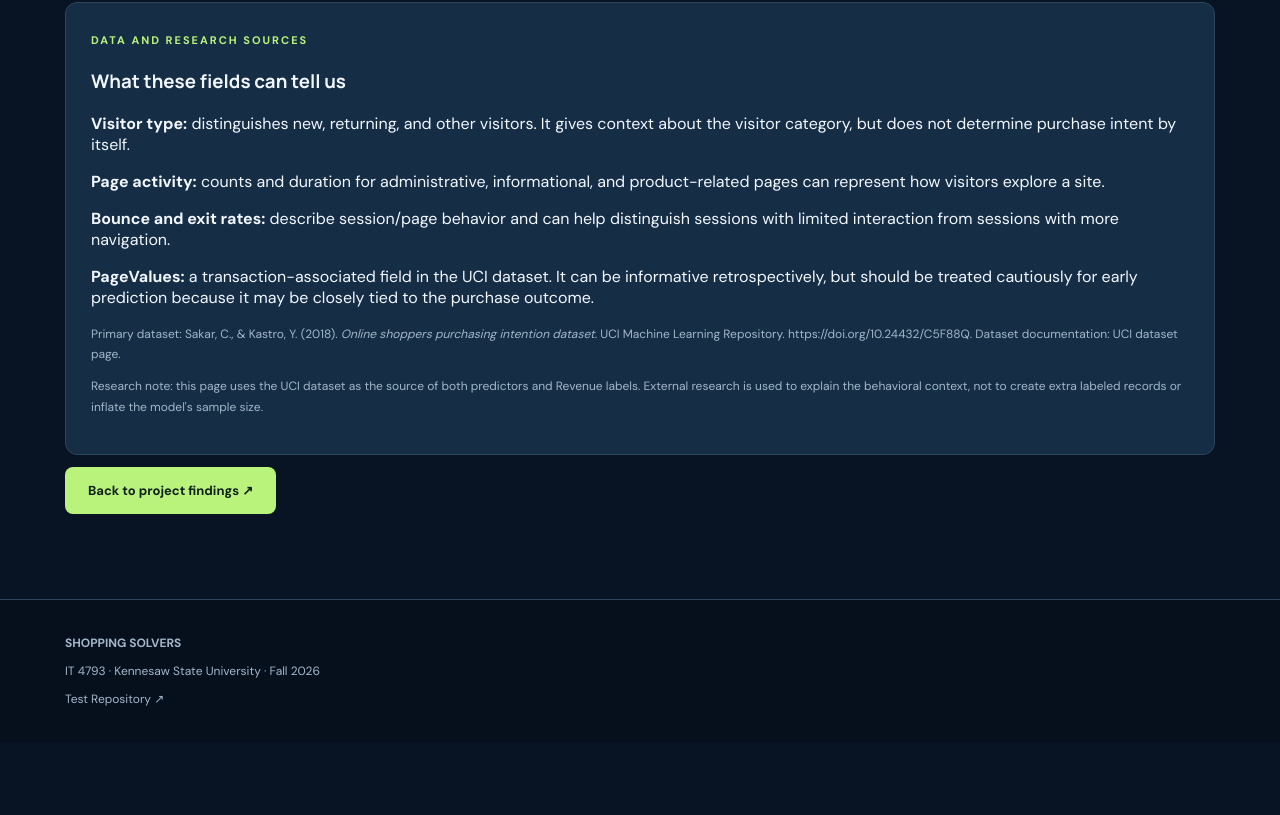
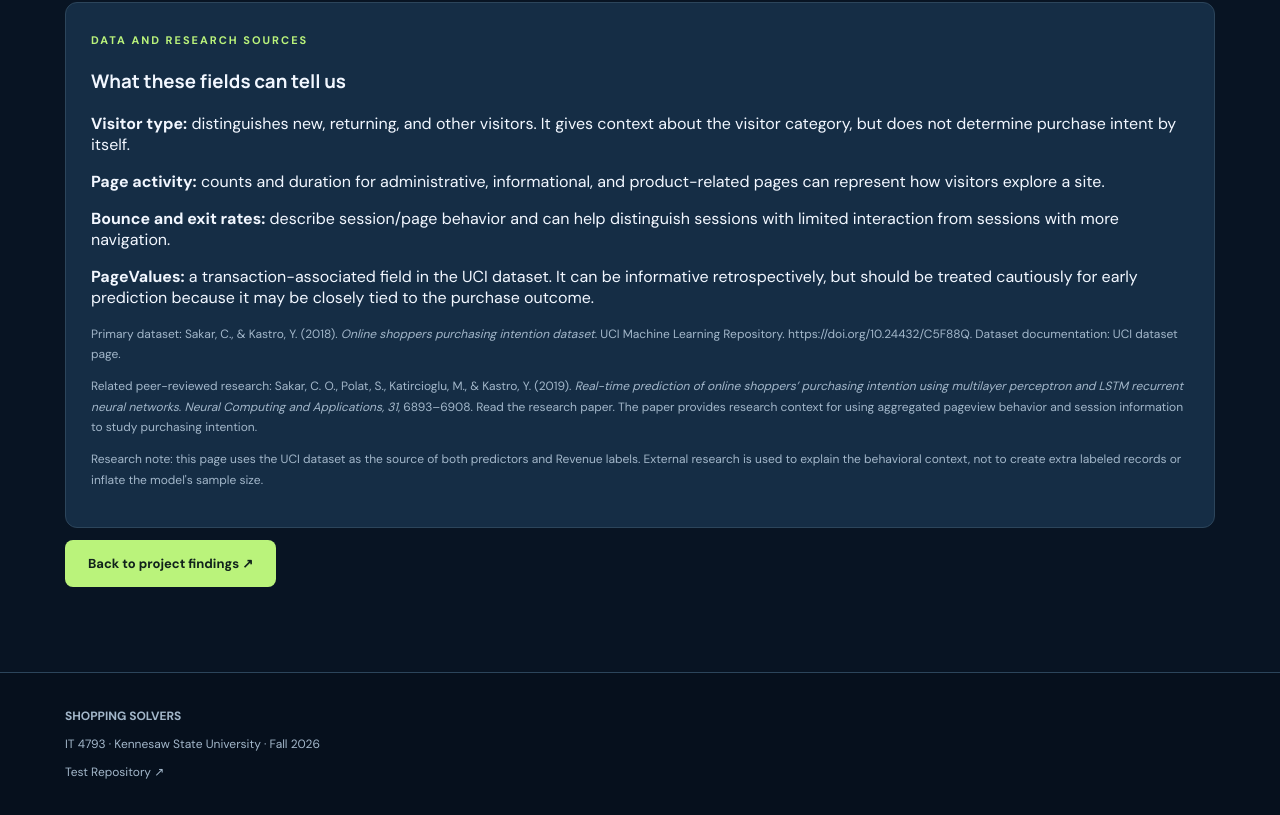
Before and after one commit to IJackson12/Shopping_Solvers_Final, a plain HTML site: page predictive.html in a window 1280 px wide. Shown: the part 4690-5505 px from the top of the page. Before the commit the page ends 5432 px from the top, so only its background shows below. Drawn offline with nearby package versions, Linux system fonts and the light colour scheme.

Commit message:
Add peer-reviewed purchasing-intention research citation

```diff
--- a/predictive.html
+++ b/predictive.html
@@ -57,7 +57,7 @@
 <p><strong>Page activity:</strong> counts and duration for administrative, informational, and product-related pages can represent how visitors explore a site.</p>
 <p><strong>Bounce and exit rates:</strong> describe session/page behavior and can help distinguish sessions with limited interaction from sessions with more navigation.</p>
 <p><strong>PageValues:</strong> a transaction-associated field in the UCI dataset. It can be informative retrospectively, but should be treated cautiously for early prediction because it may be closely tied to the purchase outcome.</p>
-<p class="model-small">Primary dataset: Sakar, C., & Kastro, Y. (2018). <em>Online shoppers purchasing intention dataset</em>. UCI Machine Learning Repository. <a href="https://doi.org/10.24432/C5F88Q" target="_blank" rel="noopener">https://doi.org/10.24432/C5F88Q</a>. Dataset documentation: <a href="https://archive.ics.uci.edu/dataset/468/online+shoppers+purchasing+intention+dataset" target="_blank" rel="noopener">UCI dataset page</a>.</p>
+<p class="model-small">Primary dataset: Sakar, C., & Kastro, Y. (2018). <em>Online shoppers purchasing intention dataset</em>. UCI Machine Learning Repository. <a href="https://doi.org/10.24432/C5F88Q" target="_blank" rel="noopener">https://doi.org/10.24432/C5F88Q</a>. Dataset documentation: <a href="https://archive.ics.uci.edu/dataset/468/online+shoppers+purchasing+intention+dataset" target="_blank" rel="noopener">UCI dataset page</a>.</p><p class="model-small">Related peer-reviewed research: Sakar, C. O., Polat, S., Katircioglu, M., & Kastro, Y. (2019). <em>Real-time prediction of online shoppers’ purchasing intention using multilayer perceptron and LSTM recurrent neural networks</em>. <em>Neural Computing and Applications, 31</em>, 6893–6908. <a href="https://doi.org/10.1007/s00521-018-3523-0" target="_blank" rel="noopener">Read the research paper</a>. The paper provides research context for using aggregated pageview behavior and session information to study purchasing intention.</p>
 <p class="model-small">Research note: this page uses the UCI dataset as the source of both predictors and Revenue labels. External research is used to explain the behavioral context, not to create extra labeled records or inflate the model's sample size.</p></div>
 <a class="btn" href="present.html">Back to project findings ↗</a>
 </div></section></main>
```
